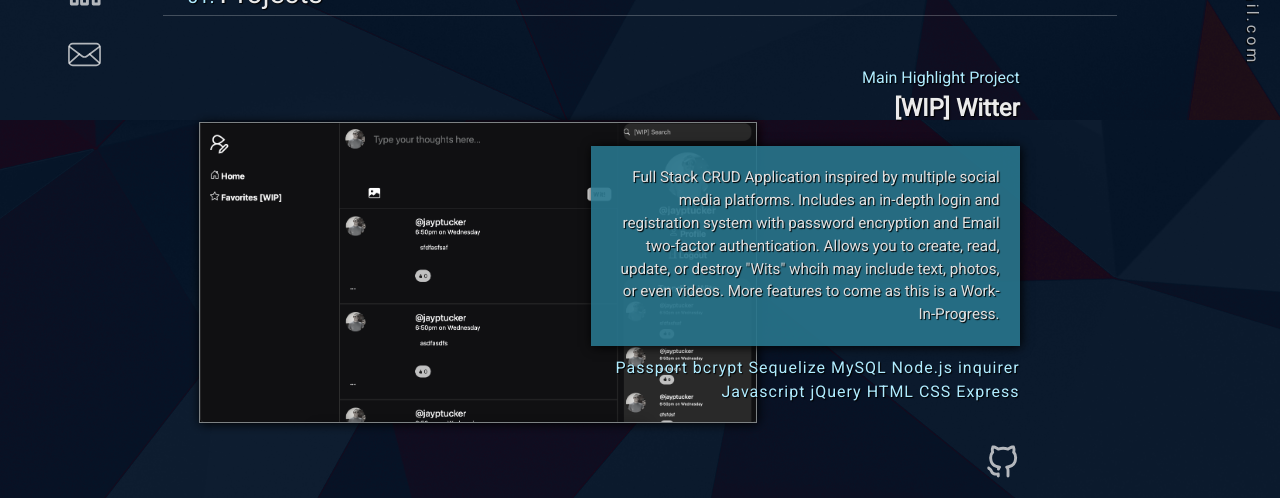
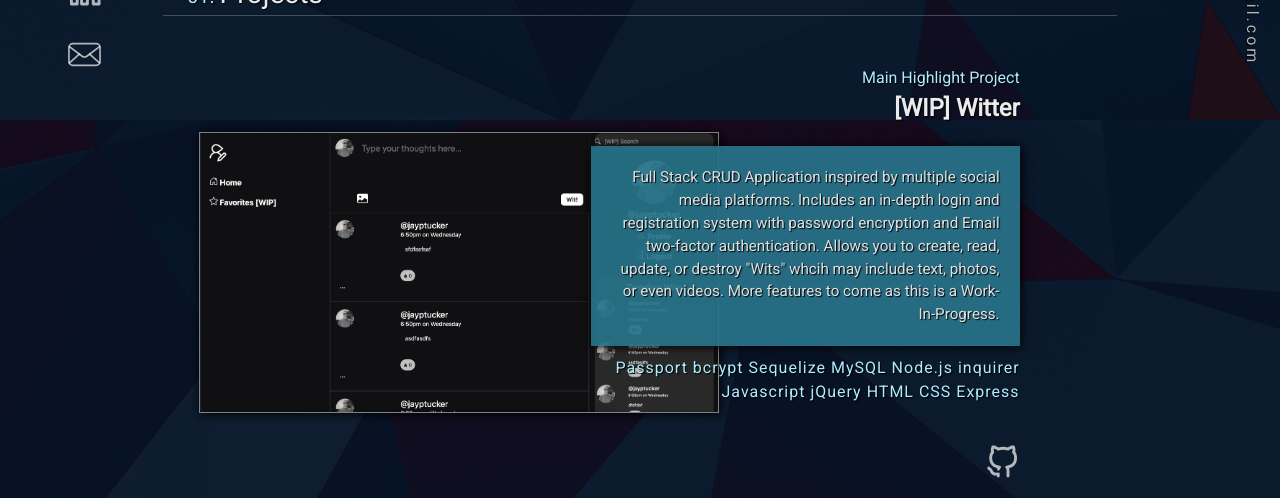
Before and after one commit to JayPTucker/React-Portfolio, a React (Create React App) app: page / in a window 1280 px wide. Shown: the part 680-1178 px from the top of the page. Built offline with nearby package versions, Linux system fonts and the light colour scheme.

Commit message:
Updated Home.css
- Fixed photo sizing

```diff
--- a/src/styles/Home.css
+++ b/src/styles/Home.css
@@ -223,7 +223,7 @@ p {
   box-shadow: 1px 1px 10px black;
   filter: grayscale(90%) !important;
   filter: alpha(opacity=75); /* For IE8 and earlier */
-  max-width: 130%;
+  max-width: 520px;
   border: 1px solid #568b9c;
   transition: all 0.3s ease-in-out !important;
   position: relative;
```
